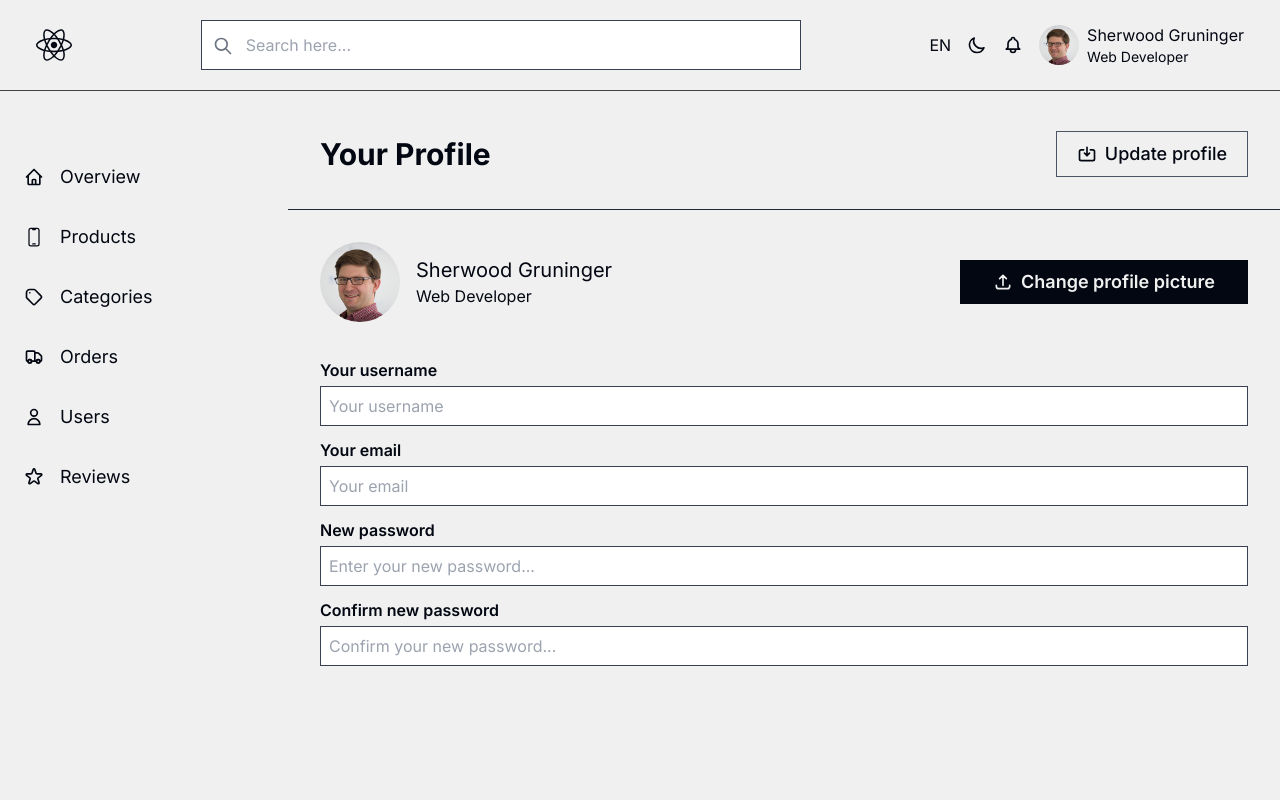
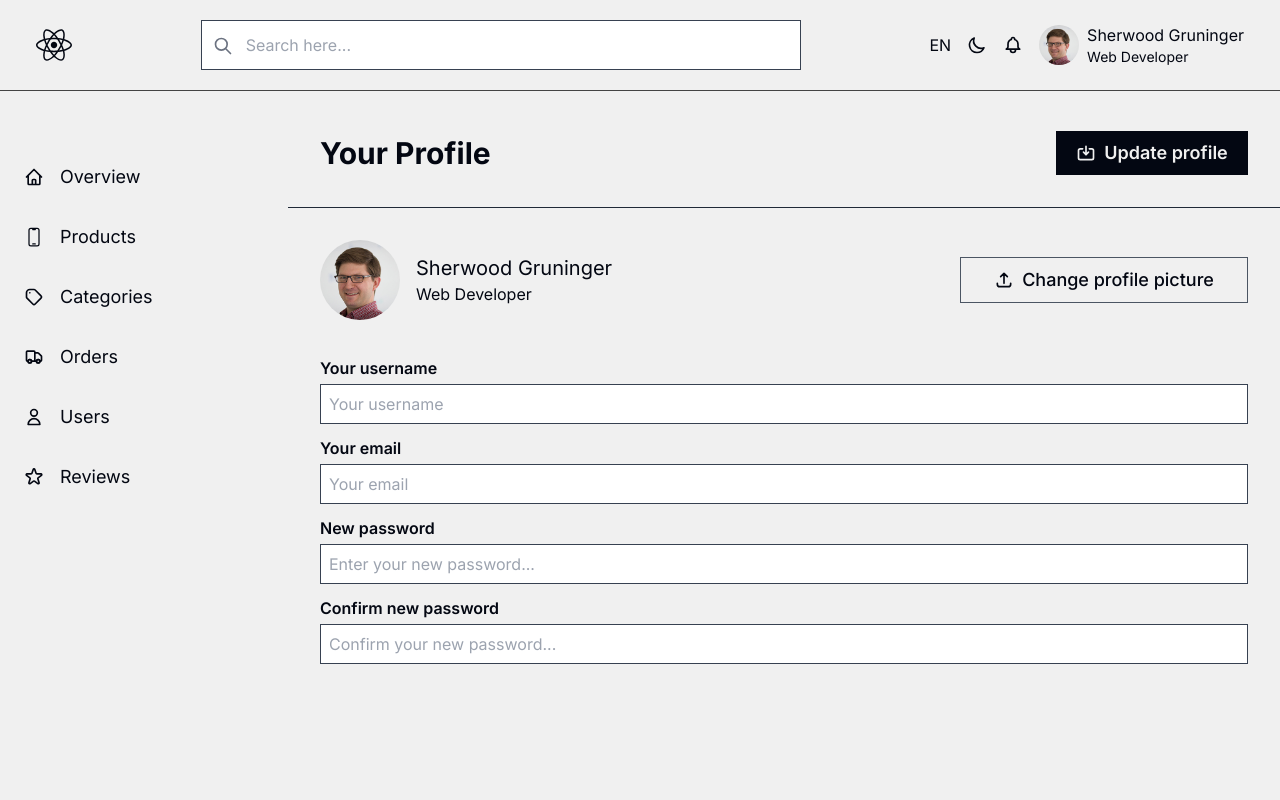
Before and after one commit to Kuzma02/Free-Admin-Dashboard, a React (Vite) app: page /profile in a window 1280 px wide. Shown: the top 800 px of the page. Built offline with nearby package versions, Linux system fonts and the light colour scheme.

Commit message:
improved button ui on notifications and profile page

```diff
--- a/src/pages/Notifications.tsx
+++ b/src/pages/Notifications.tsx
@@ -1,5 +1,5 @@
 import { HiOutlineEye } from "react-icons/hi";
-import { SimpleNotification, Sidebar } from "../components";
+import { SimpleNotification, Sidebar, WhiteButton } from "../components";
 
 const Notifications = () => {
   return (
@@ -13,12 +13,15 @@ const Notifications = () => {
                 Notifications
               </h2>
             </div>
-            <button className="dark:bg-blackPrimary bg-whiteSecondary border border-gray-600 w-48 py-2 text-lg dark:hover:border-gray-500 hover:border-gray-400 duration-200 flex items-center justify-center gap-x-2">
-              <HiOutlineEye className="dark:text-whiteSecondary text-blackPrimary text-xl" />
-              <span className="dark:text-whiteSecondary text-blackPrimary font-medium">
-                Set all as read
-              </span>
-            </button>
+            <WhiteButton
+                link="/notifications"
+                textSize="lg"
+                width="48"
+                py="2"
+                text="Set all as read"
+              >
+                <HiOutlineEye className="dark:text-blackPrimary text-whiteSecondary text-xl" />
+              </WhiteButton>
           </div>
           <div className="px-4 sm:px-6 lg:px-8 pb-8 pt-8">
             {/* Notifications */}
--- a/src/pages/Profile.tsx
+++ b/src/pages/Profile.tsx
@@ -21,12 +21,15 @@ const Profile = () => {
               </h2>
             </div>
             {/* Profile update button or any other action */}
-            <button className="dark:bg-blackPrimary bg-whiteSecondary border border-gray-600 w-48 py-2 text-lg dark:hover:border-gray-500 hover:border-gray-400 duration-200 flex items-center justify-center gap-x-2">
-              <HiOutlineSave className="dark:text-whiteSecondary text-blackPrimary text-xl" />
-              <span className="dark:text-whiteSecondary text-blackPrimary font-medium">
-                Update profile
-              </span>
-            </button>
+            <WhiteButton
+                link="/profile"
+                textSize="lg"
+                width="48"
+                py="2"
+                text="Update profile"
+              >
+                <HiOutlineSave className="dark:text-blackPrimary text-whiteSecondary text-xl" />
+              </WhiteButton>
           </div>
           <div className="px-4 sm:px-6 lg:px-8 pb-8 pt-8">
             {/* Profile details section */}
@@ -48,15 +51,13 @@ const Profile = () => {
                   </p>
                 </div>
               </div>
-              <WhiteButton
-                link="/profile"
-                textSize="lg"
-                width="72"
-                py="2"
-                text="Change profile picture"
-              >
-                <HiOutlineUpload className="dark:text-blackPrimary text-whiteSecondary text-xl" />
-              </WhiteButton>
+
+              <button className="dark:bg-blackPrimary bg-whiteSecondary border border-gray-600 w-72 py-2 text-lg dark:hover:border-gray-500 hover:border-gray-400 duration-200 flex items-center justify-center gap-x-2">
+              <HiOutlineUpload className="dark:text-whiteSecondary text-blackPrimary text-xl" />
+              <span className="dark:text-whiteSecondary text-blackPrimary font-medium">
+              Change profile picture
+              </span>
+            </button>
               </div>
               {/* Additional sections like password change, email update, etc. */}
               <div className="flex flex-col gap-3 mt-5">
```
